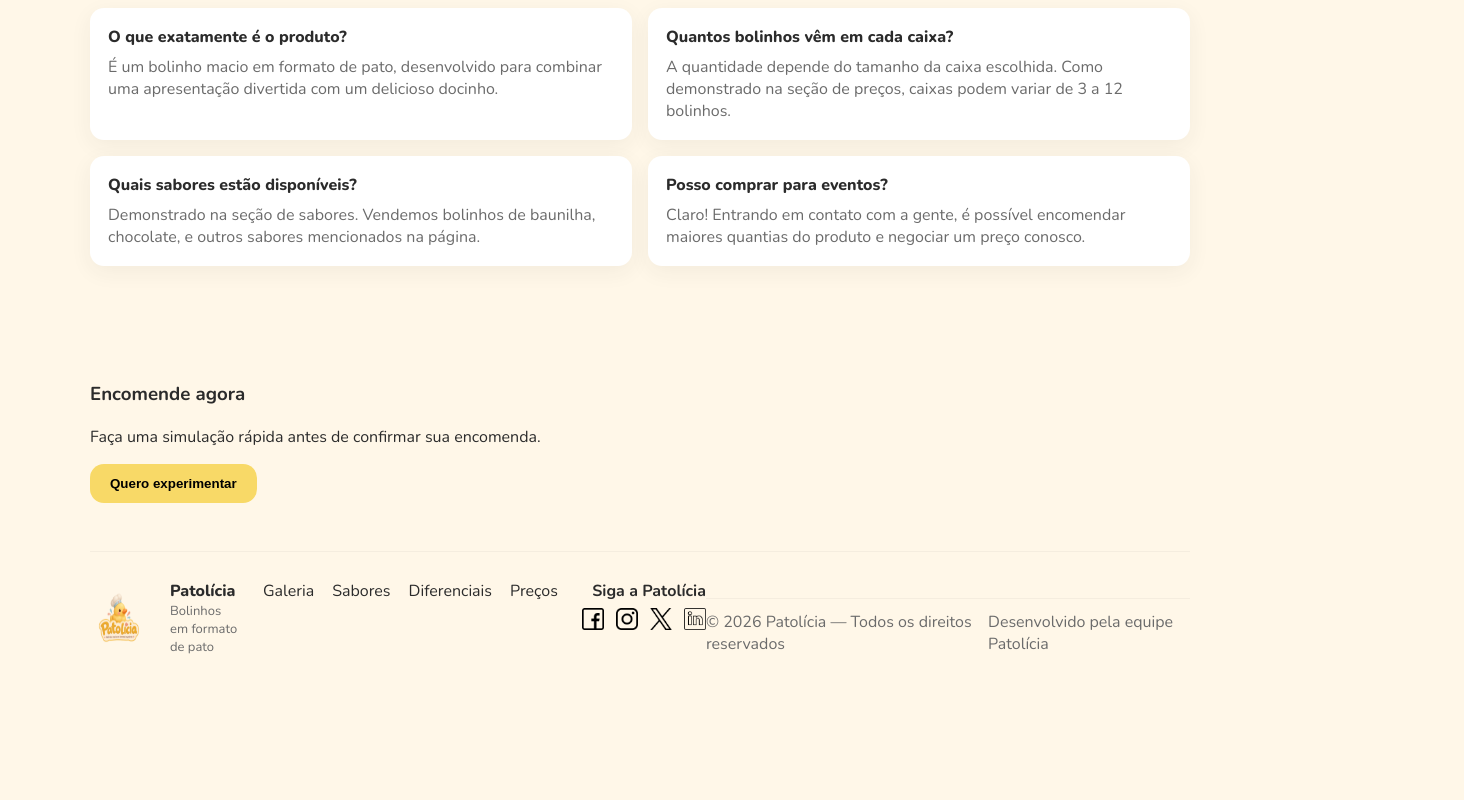
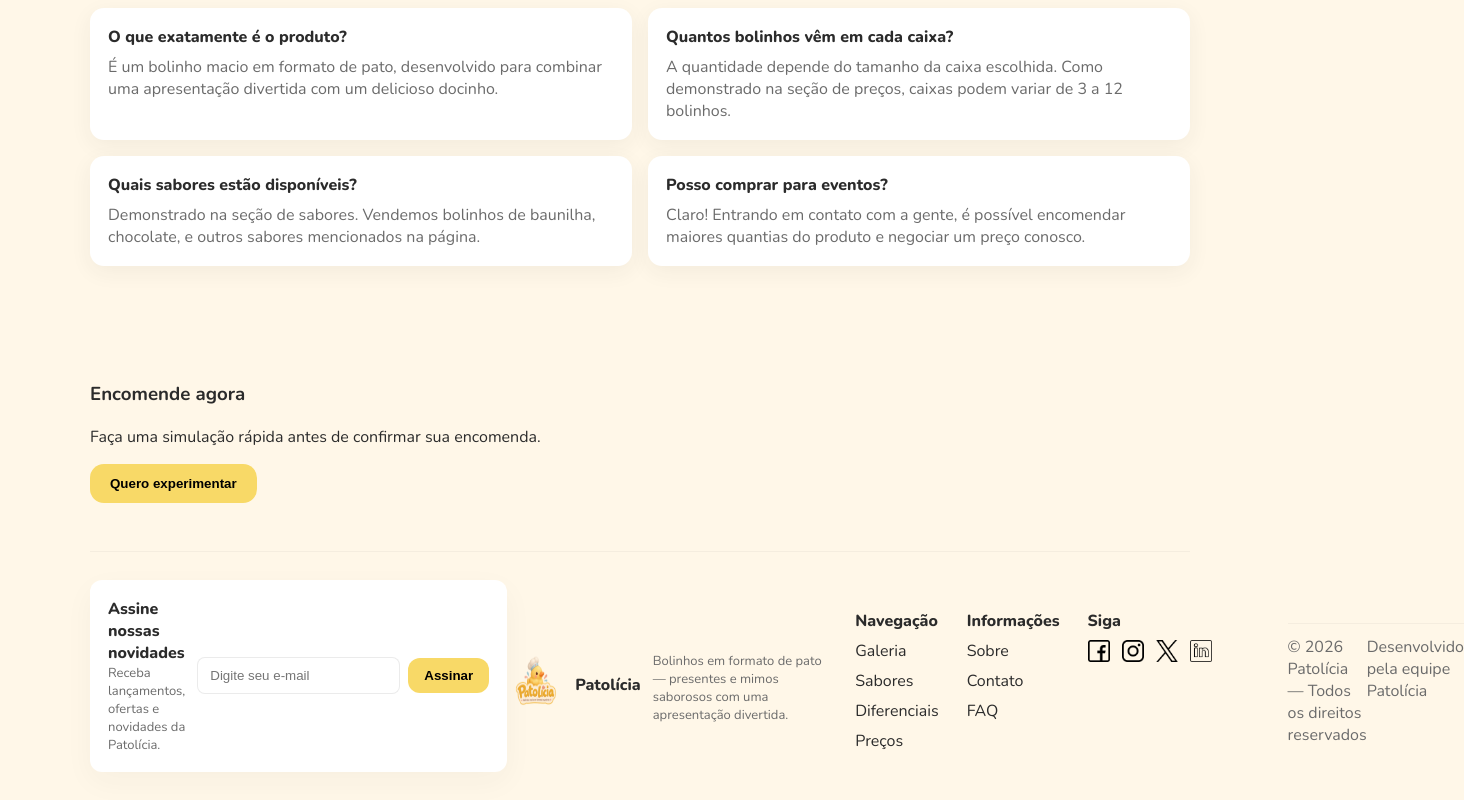
Before and after one commit to lucasgslima558/patolicia, a React (Vite) app: page / in a window 1280 px wide. Shown: the part 3670-4470 px from the top of the page, 1464 px wide, since content can reach past the window. Before the commit the page ends 4354 px from the top, so only its background shows below. Built offline with nearby package versions, Linux system fonts and the light colour scheme.

Commit message:
footer: change to columnar layout with subscribe bar, columns and legal row

```diff
--- a/src/components/Footer.jsx
+++ b/src/components/Footer.jsx
@@ -8,25 +8,46 @@ import li from '../../assets/footer-redes/linkedin.png'
 export default function Footer(){
   return (
     <footer className="container footer">
-      <div className="footer-grid">
-        <div className="footer-brand">
-          <img src={'/assets/logo.png'} alt="logo" style={{width:56,height:56,borderRadius:12,marginRight:12}}/>
-          <div>
-            <div style={{fontWeight:800}}>Patolícia</div>
-            <div style={{color:'#6b6b6b',fontSize:13}}>Bolinhos em formato de pato</div>
-          </div>
+      <div className="footer-subscribe">
+        <div className="sub-left">
+          <div style={{fontWeight:800,fontSize:16}}>Assine nossas novidades</div>
+          <div style={{color:'#6b6b6b',fontSize:13}}>Receba lançamentos, ofertas e novidades da Patolícia.</div>
+        </div>
+        <div className="sub-right">
+          <input aria-label="Seu e-mail" placeholder="Digite seu e-mail" style={{padding:'10px 12px',borderRadius:8,border:'1px solid rgba(0,0,0,0.08)',marginRight:8}} />
+          <button className="btn-primary">Assinar</button>
+        </div>
+      </div>
+
+      <div className="footer-columns">
+        <div className="footer-col footer-brand">
+          <img src={'/assets/logo.png'} alt="logo" style={{width:56,height:56,borderRadius:12,marginBottom:8}}/>
+          <div style={{fontWeight:800}}>Patolícia</div>
+          <div style={{color:'#6b6b6b',fontSize:13,marginTop:6}}>Bolinhos em formato de pato — presentes e mimos saborosos com uma apresentação divertida.</div>
         </div>
 
-        <div className="footer-nav">
-          <a href="#gallery">Galeria</a>
-          <a href="#flavors">Sabores</a>
-          <a href="#benefits">Diferenciais</a>
-          <a href="#prices">Preços</a>
+        <div className="footer-col">
+          <div className="col-title">Navegação</div>
+          <ul>
+            <li><a href="#gallery">Galeria</a></li>
+            <li><a href="#flavors">Sabores</a></li>
+            <li><a href="#benefits">Diferenciais</a></li>
+            <li><a href="#prices">Preços</a></li>
+          </ul>
         </div>
 
-        <div className="footer-social">
-          <div style={{marginBottom:6,fontWeight:700}}>Siga a Patolícia</div>
-          <div style={{display:'flex',gap:12,alignItems:'center'}}>
+        <div className="footer-col">
+          <div className="col-title">Informações</div>
+          <ul>
+            <li><a href="#">Sobre</a></li>
+            <li><a href="#">Contato</a></li>
+            <li><a href="#">FAQ</a></li>
+          </ul>
+        </div>
+
+        <div className="footer-col">
+          <div className="col-title">Siga</div>
+          <div style={{display:'flex',gap:12,marginTop:8}}>
             <a href="#" aria-label="Facebook"><img src={fb} alt="Facebook" style={{width:22,height:22}}/></a>
             <a href="#" aria-label="Instagram"><img src={ig} alt="Instagram" style={{width:22,height:22}}/></a>
             <a href="#" aria-label="Twitter"><img src={tw} alt="Twitter" style={{width:22,height:22}}/></a>
@@ -34,9 +55,10 @@ export default function Footer(){
           </div>
         </div>
       </div>
-      <div style={{borderTop:'1px solid rgba(0,0,0,0.04)',marginTop:18,paddingTop:12,display:'flex',justifyContent:'space-between',alignItems:'center'}}>
-        <div style={{color:'#6b6b6b'}}>&copy; {new Date().getFullYear()} Patolícia — Todos os direitos reservados</div>
-        <div style={{color:'#6b6b6b'}}>Desenvolvido pela equipe Patolícia</div>
+
+      <div className="footer-legal">
+        <div>&copy; {new Date().getFullYear()} Patolícia — Todos os direitos reservados</div>
+        <div>Desenvolvido pela equipe Patolícia</div>
       </div>
     </footer>
   )
--- a/src/global.css
+++ b/src/global.css
@@ -80,3 +80,22 @@ body{margin:0;background:var(--bg);color:var(--text);font-family:'Nunito', syste
   .footer-grid{grid-template-columns:1fr;gap:12px}
   .footer-social{align-items:flex-start}
 }
+
+/* New footer column layout */
+.footer-subscribe{display:flex;justify-content:space-between;align-items:center;background:#fff;padding:18px;border-radius:12px;box-shadow:0 10px 30px rgba(43,43,43,0.04);gap:12px}
+.footer-subscribe .sub-left{flex:1}
+.footer-subscribe .sub-right{display:flex;align-items:center}
+.footer-columns{display:grid;grid-template-columns:320px 1fr 1fr 200px;gap:28px;margin-top:18px}
+.footer-col .col-title{font-weight:800;margin-bottom:8px}
+.footer-col ul{list-style:none;padding:0;margin:0}
+.footer-col li{margin-bottom:8px}
+.footer-col a{color:var(--text);text-decoration:none}
+.footer-col a:hover{text-decoration:underline}
+.footer-brand p{color:var(--muted)}
+.footer-legal{border-top:1px solid rgba(0,0,0,0.04);margin-top:18px;padding-top:12px;display:flex;justify-content:space-between;color:var(--muted)}
+
+@media(max-width:900px){
+  .footer-subscribe{flex-direction:column;align-items:flex-start}
+  .footer-columns{grid-template-columns:1fr;gap:12px}
+  .footer-legal{flex-direction:column;gap:6px}
+}
```
